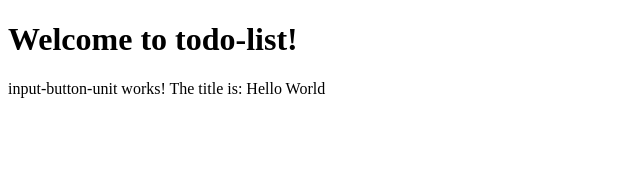
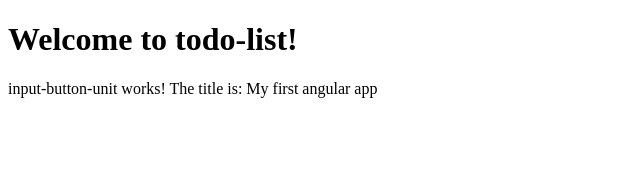
Before and after one commit to andreaPitt/ng-girls-todo, an Angular app: page / in a window 1280 px wide. Shown: the top 170 px of the page, without its empty margins (0-640 px from the left). Built offline with nearby package versions, Linux system fonts and the light colour scheme.

Commit message:
Classes commit

```diff
--- a/src/app/input-button-unit/input-button-unit.component.ts
+++ b/src/app/input-button-unit/input-button-unit.component.ts
@@ -11,11 +11,17 @@ import { Component, OnInit } from '@angular/core';
   styleUrls: ['./input-button-unit.component.css']
 })
 export class InputButtonUnitComponent implements OnInit {
-  title = 'Hello World';
+  title: string;
+  changeTitle(newTitle: string) {
+    this.title = newTitle;
+  }
 
-  constructor() { }
+  constructor() {
+    this.changeTitle('My first angular app');
+   }
 
   ngOnInit(): void {
+
   }
 
 }
```
